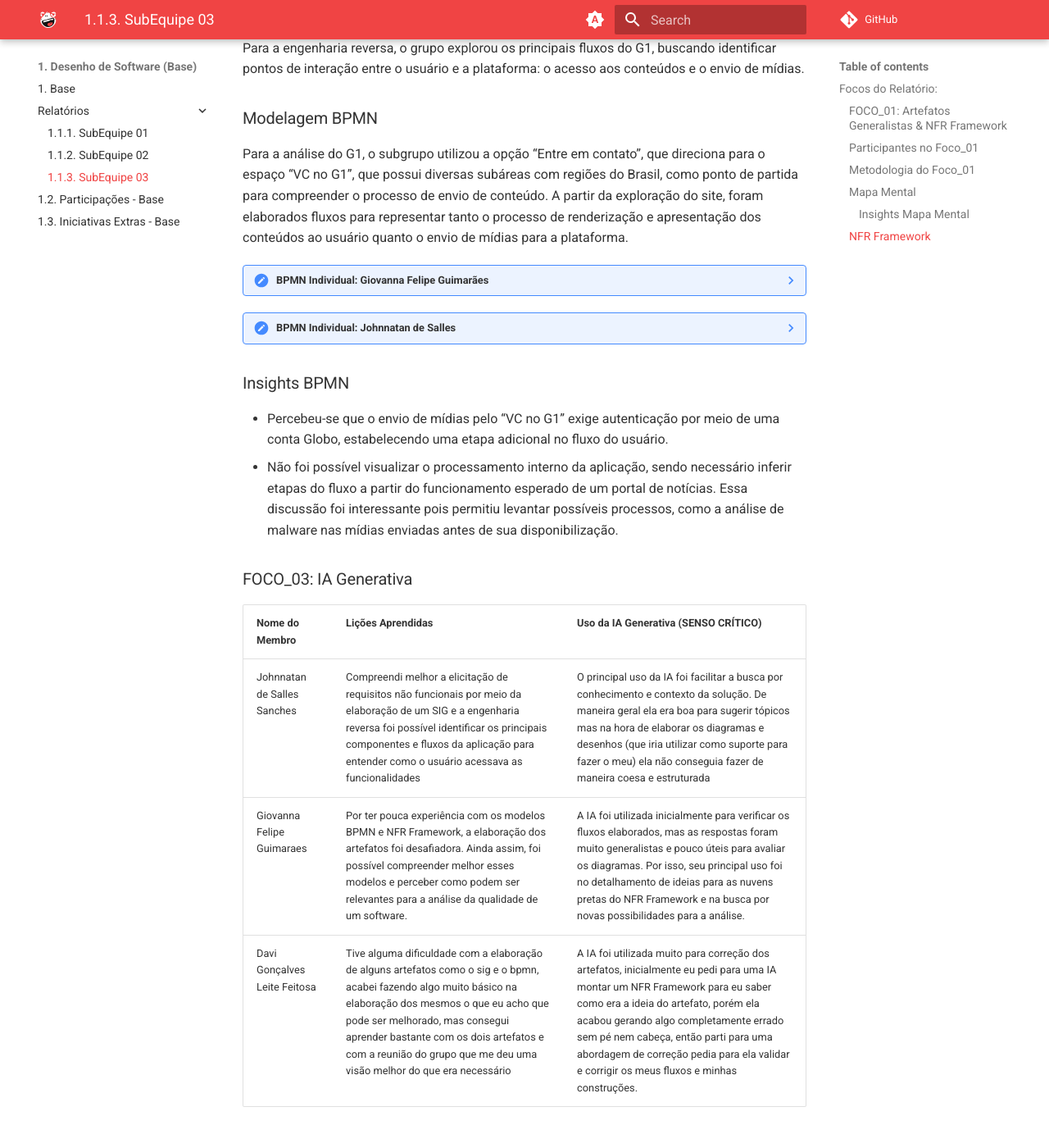
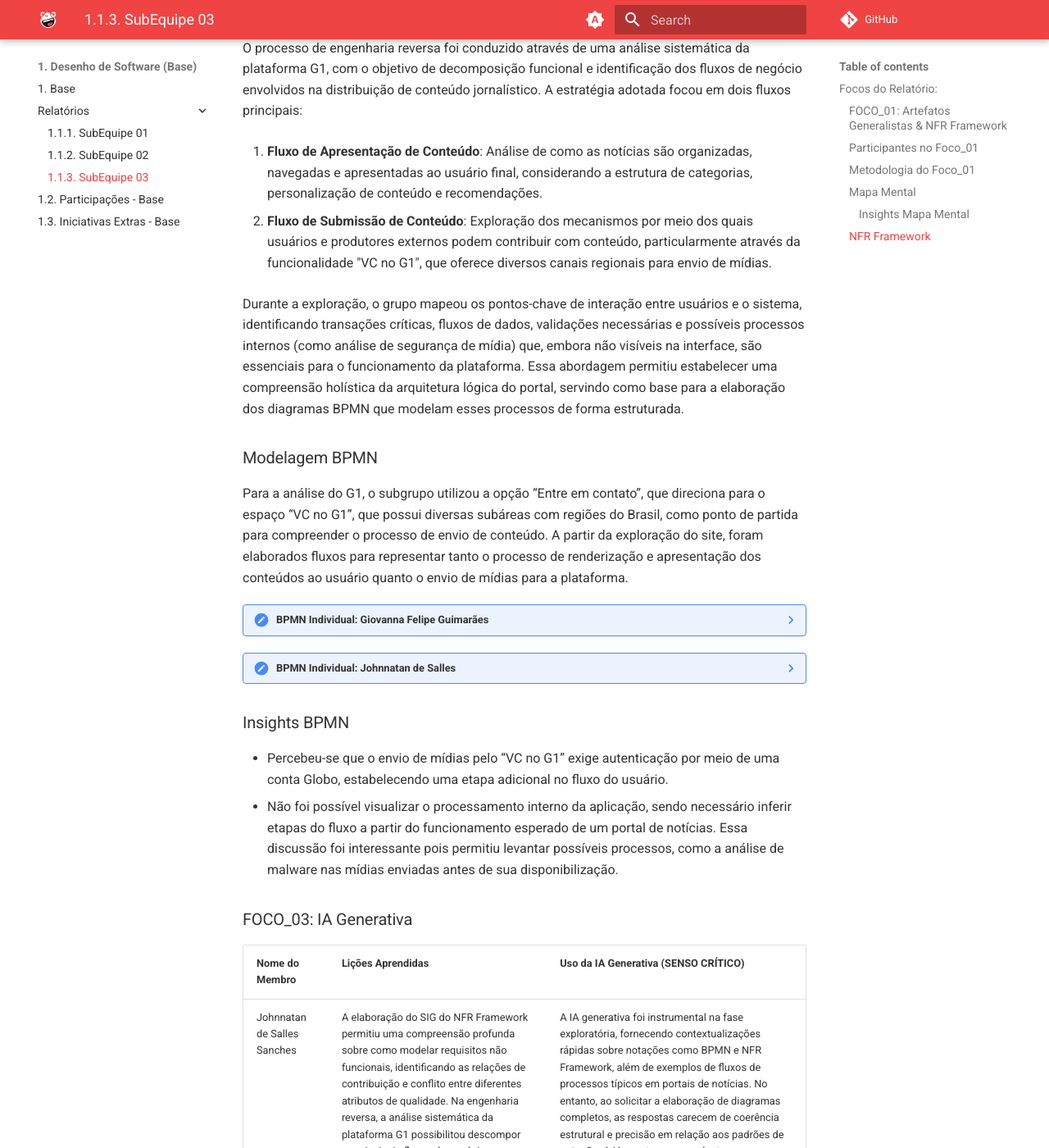
Before and after one commit to UnBArqDsw2026-2-Turma01/2026.2-T01-_G3_ProjetoPortalNoticias_Entrega_01, an MkDocs documentation site: the page built from docs/Base/Relatórios/1.1.3.SubEquipe_03.md, in a window 1280 px wide and 1400 px high, scrolled down 2396 px. Shown: the whole window at 82% size. Built offline with MkDocs 1.6.1 and Material for MkDocs 9.7.7, drawn with Linux system fonts in a browser that asks for light colours; comment, search, counter and statistics services are not loaded; some of the changed text lies outside the part shown.

Commit message:
fix: detalhamento sobre o processo de engenharia reversa do subgrupo 3

```diff
--- a/docs/Base/Relatórios/1.1.3.SubEquipe_03.md
+++ b/docs/Base/Relatórios/1.1.3.SubEquipe_03.md
@@ -92,7 +92,15 @@
 Registro da reunião em: [Ata 1 - subgrupo 3](../../Projeto/Atas_subgrupo_3.md)
 
 ### Processo de Engenharia Reversa Aplicado
-Para a engenharia reversa, o grupo explorou os principais fluxos do G1, buscando identificar pontos de interação entre o usuário e a plataforma: o acesso aos conteúdos e o envio de mídias.
+
+O processo de engenharia reversa foi conduzido através de uma análise sistemática da plataforma G1, com o objetivo de decomposição funcional e identificação dos fluxos de negócio envolvidos na distribuição de conteúdo jornalístico. A estratégia adotada focou em dois fluxos principais:
+
+1. **Fluxo de Apresentação de Conteúdo**: Análise de como as notícias são organizadas, navegadas e apresentadas ao usuário final, considerando a estrutura de categorias, personalização de conteúdo e recomendações.
+
+2. **Fluxo de Submissão de Conteúdo**: Exploração dos mecanismos por meio dos quais usuários e produtores externos podem contribuir com conteúdo, particularmente através da funcionalidade "VC no G1", que oferece diversos canais regionais para envio de mídias.
+
+Durante a exploração, o grupo mapeou os pontos-chave de interação entre usuários e o sistema, identificando transações críticas, fluxos de dados, validações necessárias e possíveis processos internos (como análise de segurança de mídia) que, embora não visíveis na interface, são essenciais para o funcionamento da plataforma. Essa abordagem permitiu estabelecer uma compreensão holística da arquitetura lógica do portal, servindo como base para a elaboração dos diagramas BPMN que modelam esses processos de forma estruturada.
+
 ### Modelagem BPMN
 Para a análise do G1, o subgrupo utilizou a opção “Entre em contato”, que direciona para o espaço “VC no G1”, que possui diversas subáreas com regiões do Brasil, como ponto de partida para compreender o processo de envio de conteúdo. A partir da exploração do site, foram elaborados fluxos para representar tanto o processo de renderização e apresentação dos conteúdos ao usuário quanto o envio de mídias para a plataforma.
 
@@ -128,7 +136,7 @@
 
 | Nome do Membro | Lições Aprendidas | Uso da IA Generativa (SENSO CRÍTICO) |
 | -------- | ----- | ----------- |
-| Johnnatan de Salles Sanches | Compreendi melhor a elicitação de requisitos não funcionais por meio da elaboração de um SIG e a engenharia reversa foi possível identificar os principais componentes e fluxos da aplicação para entender como o usuário acessava as funcionalidades| O principal uso da IA foi facilitar a busca por conhecimento e contexto da solução. De maneira geral ela era boa para sugerir tópicos mas na hora de elaborar os diagramas e desenhos (que iria utilizar como suporte para fazer o meu) ela não conseguia fazer de maneira coesa e estruturada|
+| Johnnatan de Salles Sanches | A elaboração do SIG do NFR Framework permitiu uma compreensão profunda sobre como modelar requisitos não funcionais, identificando as relações de contribuição e conflito entre diferentes atributos de qualidade. Na engenharia reversa, a análise sistemática da plataforma G1 possibilitou descompor os principais fluxos de negócio, revelando como cada componente funcional da interface se relaciona com processos subjacentes. Esse exercício foi fundamental para entender os mecanismos pelos quais os usuários acessam funcionalidades e como o sistema organiza fluxos críticos como autenticação, apresentação de conteúdo e submissão de mídias. | A IA generativa foi instrumental na fase exploratória, fornecendo contextualizações rápidas sobre notações como BPMN e NFR Framework, além de exemplos de fluxos de processos típicos em portais de notícias. No entanto, ao solicitar a elaboração de diagramas completos, as respostas carecem de coerência estrutural e precisão em relação aos padrões de notação. A IA mostrou-se excelente para brainstorming inicial e esclarecimento de conceitos teóricos, mas evidenciou limitações críticas na geração de artefatos técnicos complexos como diagramas BPMN e SIGs, que exigem raciocínio visual-espacial mais sofisticado e conformidade rigorosa com regras de notação. Concluiu-se que a IA é mais adequada como ferramenta complementar de apoio cognitivo do que como geradora autônoma de artefatos estruturados.|
 | Giovanna Felipe Guimaraes | Por ter pouca experiência com os modelos BPMN e NFR Framework, a elaboração dos artefatos foi desafiadora. Ainda assim, foi possível compreender melhor esses modelos e perceber como podem ser relevantes para a análise da qualidade de um software. | A IA foi utilizada inicialmente para verificar os fluxos elaborados, mas as respostas foram muito generalistas e pouco úteis para avaliar os diagramas. Por isso, seu principal uso foi no detalhamento de ideias para as nuvens pretas do NFR Framework e na busca por novas possibilidades para a análise.|
 | Davi Gonçalves Leite Feitosa | Tive alguma dificuldade com a elaboração de alguns artefatos como o sig e o bpmn, acabei fazendo algo muito básico na elaboração dos mesmos o que eu acho que pode ser melhorado, mas consegui aprender bastante com os dois artefatos e com a reunião do grupo que me deu uma visão melhor do que era necessário | A IA foi utilizada muito para correção dos artefatos, inicialmente eu pedi para uma IA montar um NFR Framework para eu saber como era a ideia do artefato, porém ela acabou gerando algo completamente errado sem pé nem cabeça, então parti para uma abordagem de correção pedia para ela validar e corrigir os meus fluxos e minhas construções.|
 
@@ -139,3 +147,4 @@
 | Johnnatan de Salles Sanches | Acrescenta artefatos individuais, lições aprendidas e ponto de vista sobre IA Generativa | 27/08/2026 |
 | Giovanna Felipe Guimaraes | Acrescenta artefatos individuais, lições aprendidas e ponto de vista sobre IA Generativa | 27/08/2026 |
 | Davi Gonçalves Leite Feitosa | Acrescenta artefatos individuais, lições aprendidas e ponto de vista sobre IA Generativa | 28/08/2026 |
+| Johnnatan de Salles Sanches | Maior detalhamento sobre o processo de engenharia reversa e sobre o uso da IA Generativa | 28/08/2026 |
```
Also changed, not shown: docs/Base/1.2.ParticipacoesBase.md (+1 -1 lines).
